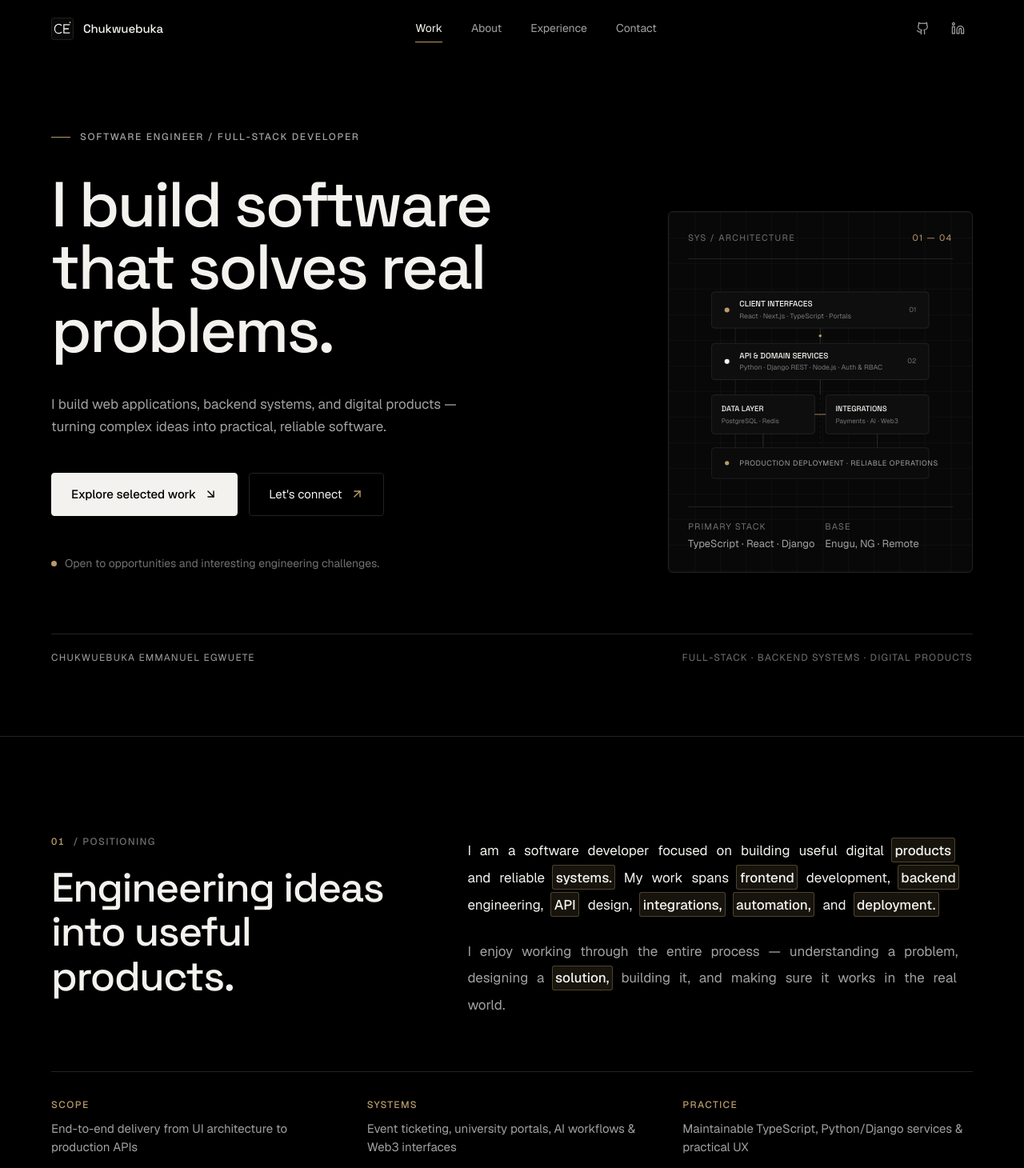
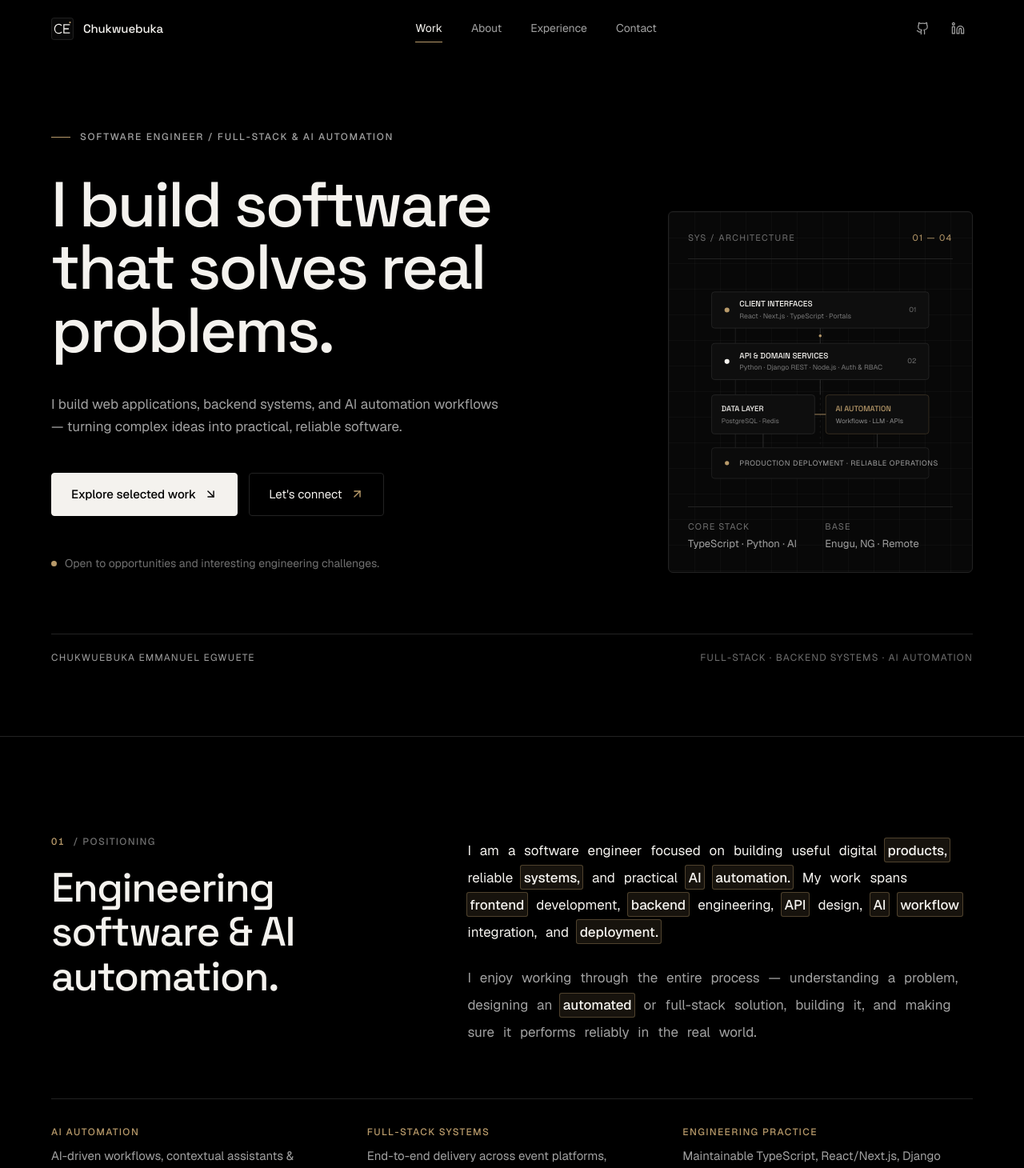
Before and after one commit to chchukwuebuka/my-portfolio, a React (Vite) app: page / in a window 1280 px wide. Shown: the top 1460 px of the page at 80% size. Built offline with nearby package versions, Linux system fonts and the light colour scheme.

Commit message:
feat: add portfolio about and hero components with AI automation updates

```diff
--- a/index.html
+++ b/index.html
@@ -1,33 +1,28 @@
 <!doctype html>
 <html lang="en">
+
 <head>
   <meta charset="UTF-8" />
   <meta name="viewport" content="width=device-width, initial-scale=1.0" />
-    <title>Chukwuebuka Emmanuel Egwuete | Software Engineer</title>
-    <meta
-      name="description"
-      content="Software engineer building web applications, backend systems, institutional platforms, and practical digital products."
-    />
+  <title>Chukwuebuka Emmanuel Egwuete | Software Engineer &amp; AI Automation</title>
+  <meta name="description"
+    content="Software engineer building full-stack web applications, backend systems, AI automation workflows, and institutional digital platforms." />
   <meta name="author" content="Chukwuebuka Emmanuel Egwuete" />
   <meta name="theme-color" content="#000000" />
 
   <!-- Open Graph -->
   <meta property="og:type" content="website" />
   <meta property="og:url" content="https://chukwuebuka-eg-portfolio.netlify.app/" />
-    <meta property="og:title" content="Chukwuebuka Emmanuel Egwuete | Software Engineer" />
-    <meta
-      property="og:description"
-      content="Software engineer building web applications, backend systems, digital products, and practical technology solutions."
-    />
+  <meta property="og:title" content="Chukwuebuka Emmanuel Egwuete | Software Engineer &amp; AI Automation" />
+  <meta property="og:description"
+    content="Software engineer building web applications, backend systems, AI automation workflows, and practical technology solutions." />
   <meta property="og:image" content="/images/Capture3.PNG" />
 
   <!-- Twitter / X -->
   <meta name="twitter:card" content="summary_large_image" />
-    <meta name="twitter:title" content="Chukwuebuka Emmanuel Egwuete | Software Engineer" />
-    <meta
-      name="twitter:description"
-      content="Software engineer building web applications, backend systems, digital products, and practical technology solutions."
-    />
+  <meta name="twitter:title" content="Chukwuebuka Emmanuel Egwuete | Software Engineer &amp; AI Automation" />
+  <meta name="twitter:description"
+    content="Software engineer building web applications, backend systems, AI automation workflows, and practical technology solutions." />
   <meta name="twitter:image" content="/images/Capture3.PNG" />
 
   <link rel="canonical" href="https://chukwuebuka-eg-portfolio.netlify.app/" />
@@ -38,11 +33,12 @@
   <link rel="preconnect" href="https://fonts.gstatic.com" crossorigin />
   <link
     href="https://fonts.googleapis.com/css2?family=Geist:wght@300;400;500;600&family=Space+Grotesk:wght@400;500;600;700&display=swap"
-      rel="stylesheet"
-    />
+    rel="stylesheet" />
 </head>
+
 <body>
   <div id="root"></div>
   <script type="module" src="/src/main.tsx"></script>
 </body>
+
 </html>
--- a/src/components/About.module.css
+++ b/src/components/About.module.css
@@ -186,6 +186,68 @@
   max-width: 58ch;
 }
 
+/* AI Automation Specialty Highlight */
+.aiBlock {
+  margin-top: 0.5rem;
+  padding: clamp(1.375rem, 2.5vw, 1.875rem);
+  background-color: var(--bg-primary);
+  border: 1px solid var(--border);
+  border-left: 2px solid var(--accent);
+  border-radius: var(--radius-sm);
+  display: flex;
+  flex-direction: column;
+  gap: 0.9rem;
+}
+
+.aiEyebrow {
+  font-size: var(--text-label);
+  font-weight: 500;
+  letter-spacing: 0.12em;
+  text-transform: uppercase;
+  color: var(--accent);
+}
+
+.aiTitle {
+  font-family: var(--font-display);
+  font-size: clamp(1.1875rem, 1.7vw, 1.4375rem);
+  font-weight: 500;
+  line-height: 1.25;
+  letter-spacing: -0.02em;
+  color: var(--text-primary);
+}
+
+.aiDesc {
+  font-size: 0.9375rem;
+  line-height: 1.65;
+  color: var(--text-secondary);
+}
+
+.aiPoints {
+  display: flex;
+  flex-direction: column;
+  gap: 0.5rem;
+  padding-top: 0.65rem;
+  border-top: 1px solid var(--border-subtle);
+}
+
+.aiPoint {
+  position: relative;
+  padding-left: 1.125rem;
+  font-size: 0.875rem;
+  line-height: 1.55;
+  color: var(--text-primary);
+}
+
+.aiPoint::before {
+  content: "";
+  position: absolute;
+  left: 0;
+  top: 0.68em;
+  width: 6px;
+  height: 1px;
+  background-color: var(--accent);
+}
+
 /* Education & Certifications */
 .credentialsBlock {
   margin-top: 1.75rem;
--- a/src/components/About.tsx
+++ b/src/components/About.tsx
@@ -82,6 +82,7 @@ export const About = () => {
           y: 18,
           opacity: 0,
           duration: 0.65,
+          stagger: 0.1,
           ease: "power3.out",
           scrollTrigger: {
             trigger: "[data-about-note]",
@@ -211,18 +212,34 @@ export const About = () => {
             <ScrollHighlightText
               paragraphs={about.paragraphs}
               keywords={[
+                "ai",
+                "automation",
+                "automated",
+                "intelligent",
+                "workflows",
                 "systems",
-                "scale",
                 "frontend",
                 "full-stack",
                 "interfaces",
                 "apis",
                 "databases",
                 "deployment",
-                "maintainable",
                 "purpose",
               ]}
             />
+
+            <div className={styles.aiBlock} data-about-note>
+              <span className={styles.aiEyebrow}>{about.aiFocus.eyebrow}</span>
+              <h3 className={styles.aiTitle}>{about.aiFocus.title}</h3>
+              <p className={styles.aiDesc}>{about.aiFocus.description}</p>
+              <ul className={styles.aiPoints}>
+                {about.aiFocus.points.map((point) => (
+                  <li key={point} className={styles.aiPoint}>
+                    {point}
+                  </li>
+                ))}
+              </ul>
+            </div>
 
             <p className={styles.note} data-about-note>
               {about.approachNote}
@@ -259,7 +276,7 @@ export const About = () => {
                             <span>Certificate</span>
                             <ArrowUpRight size={13} aria-hidden="true" />
                           </a>
-                          ): cred.url ? (
+                        ) : cred.url ? (
                           <a
                             href={cred.url}
                             target="_blank"
--- a/src/components/Hero.tsx
+++ b/src/components/Hero.tsx
@@ -158,7 +158,7 @@ export const Hero = () => {
 
         <div className={styles.bottomBar} data-hero-bottom>
           <span className={styles.bottomIdentity}>{profile.fullName}</span>
-          <span>FULL-STACK · BACKEND SYSTEMS · DIGITAL PRODUCTS</span>
+          <span>FULL-STACK · BACKEND SYSTEMS · AI AUTOMATION</span>
         </div>
       </div>
     </section>
--- a/src/components/Introduction.tsx
+++ b/src/components/Introduction.tsx
@@ -58,15 +58,17 @@ export const Introduction = () => {
             <ScrollHighlightText
               paragraphs={introduction.paragraphs}
               keywords={[
+                "ai",
+                "automation",
+                "automated",
                 "products",
                 "systems",
                 "frontend",
                 "backend",
                 "api",
-                "integrations",
-                "automation",
+                "workflow",
                 "deployment",
-                "solution",
+                "full-stack",
               ]}
             />
           </div>
--- a/src/components/SystemDiagram.tsx
+++ b/src/components/SystemDiagram.tsx
@@ -67,12 +67,12 @@ export const HeroArchitectureVisual = () => (
           PostgreSQL · Redis
         </text>
 
-        <rect x="198" y="172" width="148" height="56" rx="4" fill="#0E0E0E" stroke="#262626" />
-        <text x="212" y="195" fill="#F4F2EE" fontSize="11" fontFamily="Space Grotesk, sans-serif" fontWeight="500">
-          INTEGRATIONS
+          <rect x="198" y="172" width="148" height="56" rx="4" fill="#0E0E0E" stroke="#3A3123" />
+          <text x="212" y="195" fill="#B89A6A" fontSize="11" fontFamily="Space Grotesk, sans-serif" fontWeight="500">
+            AI AUTOMATION
           </text>
-        <text x="212" y="213" fill="#787878" fontSize="9.5" fontFamily="Geist, sans-serif">
-          Payments · AI · Web3
+            <text x="212" y="213" fill="#8C8C8C" fontSize="9.5" fontFamily="Geist, sans-serif">
+              Workflows · LLM · APIs
             </text>
 
             {/* Horizontal bridge between split nodes */}
@@ -95,8 +95,8 @@ export const HeroArchitectureVisual = () => (
 
         <div className={styles.heroVisualMeta}>
           <div className={styles.metaCell}>
-        <span className={styles.metaKey}>Primary Stack</span>
-        <span className={styles.metaVal}>TypeScript · React · Django</span>
+            <span className={styles.metaKey}>Core Stack</span>
+            <span className={styles.metaVal}>TypeScript · Python · AI</span>
           </div>
           <div className={styles.metaCell}>
             <span className={styles.metaKey}>Base</span>
--- a/src/data/portfolio.ts
+++ b/src/data/portfolio.ts
@@ -102,8 +102,8 @@ export const portfolioData = {
     fullName: "Chukwuebuka Emmanuel Egwuete",
     shortName: "Chukwuebuka Egwuete",
     monogram: "CE",
-    eyebrow: "SOFTWARE ENGINEER / FULL-STACK DEVELOPER",
-    role: "Software Engineer",
+    eyebrow: "SOFTWARE ENGINEER / FULL-STACK & AI AUTOMATION",
+    role: "Software Engineer · AI Automation",
     location: "Enugu, Nigeria",
     availability: "Open to opportunities and interesting engineering challenges.",
     resumeUrl: "/pdf/CHUKWUEBUKA%20EGWUETE%20CV.pdf",
@@ -133,7 +133,7 @@ export const portfolioData = {
   hero: {
     headlineLines: ["I build software", "that solves", "real problems."],
     description:
-      "I build web applications, backend systems, and digital products — turning complex ideas into practical, reliable software.",
+    "I build web applications, backend systems, and AI automation workflows — turning complex ideas into practical, reliable software.",
     primaryCta: {
       label: "Explore selected work",
       href: "#work",
@@ -146,23 +146,23 @@ export const portfolioData = {
 
   introduction: {
     eyebrow: "POSITIONING",
-    heading: "Engineering ideas into useful products.",
+    heading: "Engineering software & AI automation.",
     paragraphs: [
-      "I am a software developer focused on building useful digital products and reliable systems. My work spans frontend development, backend engineering, API design, integrations, automation, and deployment.",
-      "I enjoy working through the entire process — understanding a problem, designing a solution, building it, and making sure it works in the real world.",
+      "I am a software engineer focused on building useful digital products, reliable systems, and practical AI automation. My work spans frontend development, backend engineering, API design, AI workflow integration, and deployment.",
+      "I enjoy working through the entire process — understanding a problem, designing an automated or full-stack solution, building it, and making sure it performs reliably in the real world.",
     ],
     pillars: [
       {
-        label: "Scope",
-        value: "End-to-end delivery from UI architecture to production APIs",
+        label: "AI Automation",
+        value: "AI-driven workflows, contextual assistants & operational automation in Python",
       },
       {
-        label: "Systems",
-        value: "Event ticketing, university portals, AI workflows & Web3 interfaces",
+        label: "Full-Stack Systems",
+        value: "End-to-end delivery across event platforms, university portals & Web3 apps",
       },
       {
-        label: "Practice",
-        value: "Maintainable TypeScript, Python/Django services & practical UX",
+        label: "Engineering Practice",
+        value: "Maintainable TypeScript, React/Next.js, Django REST APIs & clean UX",
       },
     ],
   },
@@ -582,7 +582,7 @@ export const portfolioData = {
       visualType: "screenshot",
       image: "/images/Captureh.PNG",
       imageAlt:
-      "Hoist IT Solutions corporate platform hero showcasing digital transformation systems for institutions and enterprises",
+        "Hoist IT Solutions corporate platform hero showcasing digital transformation systems for institutions and enterprises",
       links: [
         {
           label: "Visit Hoist IT Solutions",
@@ -1081,30 +1081,42 @@ export const portfolioData = {
     },
     {
       index: "04",
-      title: "Integrations & Product Engineering",
+      title: "AI Automation & Integrations",
       summary:
-        "Connecting applications to external services, institutional ecosystems, payment flows, and practical AI automation.",
+      "Designing practical AI automation pipelines, intelligent workflows, and third-party integrations that eliminate manual operational bottlenecks.",
       items: [
+        "AI Workflow Automation",
+        "LLM & Contextual Assistant Integration",
+        "Python Automation Pipelines",
+        "Process & Operational Automation",
         "Payment Gateway Integrations",
         "Third-Party & External APIs",
-        "AI Workflow Integration",
-        "Institutional Portal & LMS Systems",
-        "Web3 Wallet & Contract Integration",
-        "End-to-End System Design",
+        "Institutional Portal & Web3 Systems",
       ],
     },
   ] as CapabilityGroup[],
 
   about: {
-    eyebrow: "ABOUT",
-    heading: "Systems thinking, practical execution.",
+    eyebrow: "ABOUT & AI AUTOMATION",
+    heading: "Systems thinking & AI automation.",
     paragraphs: [
-      "I'm interested in more than making interfaces look good. I enjoy understanding how systems work, how data moves, how applications scale, and how software can simplify real problems.",
-      "My development journey has evolved from frontend engineering into full-stack development, giving me the opportunity to work across user interfaces, APIs, databases, integrations, and deployment.",
-      "I value practical engineering, continuous learning, maintainable code, and building products that serve a genuine purpose.",
+      "I'm interested in more than making interfaces look good. I enjoy understanding how systems work, how data moves, how AI automation eliminates repetitive manual work, and how software simplifies real operational problems.",
+      "My development journey has evolved from frontend engineering into full-stack development and AI automation — giving me the opportunity to work across user interfaces, APIs, databases, intelligent workflows, integrations, and deployment.",
+      "I value practical engineering, continuous learning, maintainable code, and building software and automated systems that serve a genuine purpose.",
     ],
+    aiFocus: {
+      eyebrow: "CORE SPECIALTY / AI AUTOMATION",
+      title: "Practical AI automation built into production software.",
+      description:
+        "Beyond building web applications, I engineer AI-driven automation that powers real product workflows — from Python-backed culinary intelligence and personalized meal planning in Cookeaze to automated event operations in Kuepass and workflow integrations across business systems.",
+      points: [
+        "Python-based AI automation pipelines & structured output orchestration",
+        "Contextual AI assistants integrated directly into web & mobile interfaces",
+        "Automated operational workflows reducing repetitive manual tasks",
+      ],
+    },
     approachNote:
-      "Whether shipping an event ticketing workflow, a university administrative portal, or an AI-assisted consumer product, I focus on clarity of architecture, dependable behavior in edge cases, and interfaces people can trust.",
+    "Whether shipping an AI-automated workflow, an event ticketing engine, or a university administrative portal, I focus on clarity of architecture, dependable behavior in edge cases, and interfaces people can trust.",
     credentials: [
       {
         title: "B.Sc. Biochemistry",
```
Lines whose indentation alone changed are shown as unchanged.
